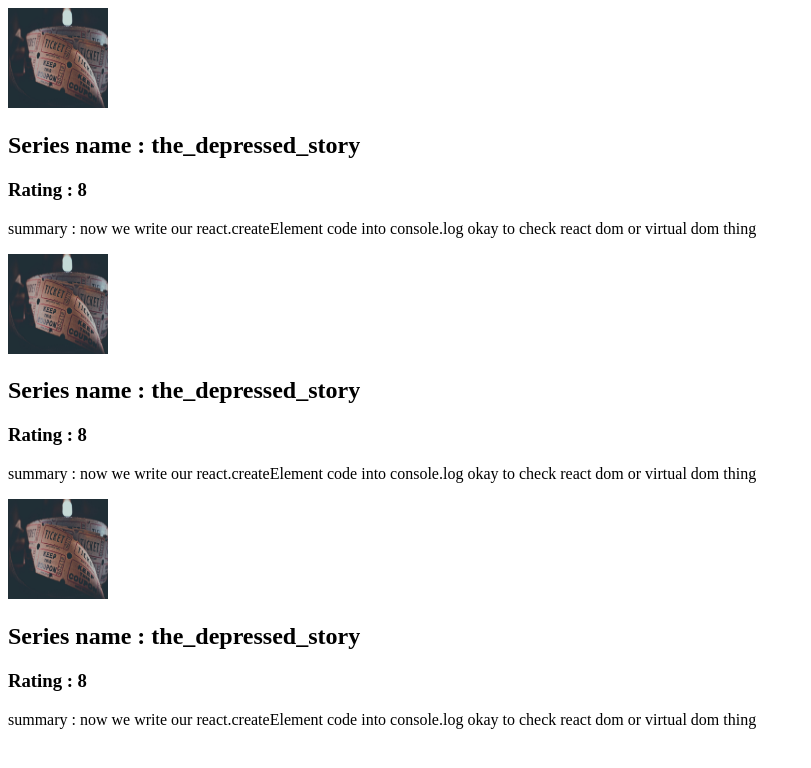
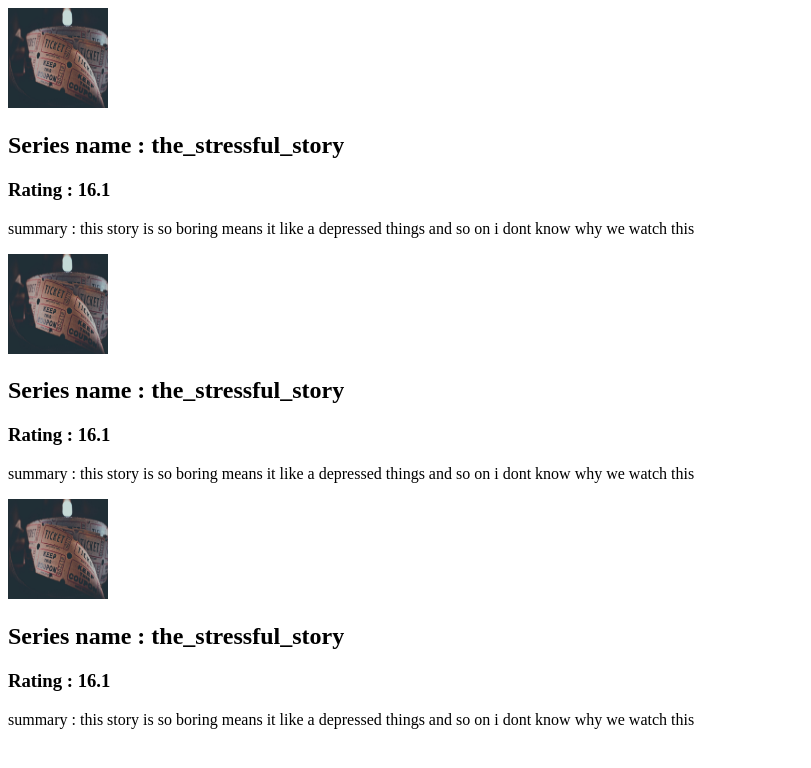
Before and after one commit to keshavnagar/first-react, a React (Vite) app: page / in a window 1280 px wide. Shown: the top 768 px of the page, without its empty margins (0-811 px from the left). Built offline with nearby package versions, Linux system fonts and the light colour scheme.

Commit message:
dynamic variable and operations

```diff
--- a/src/App.jsx
+++ b/src/App.jsx
@@ -65,6 +65,9 @@ function App() {
 }
 
 const Card = () => {
+  const series_name = "the_stressful_story";
+  const rating = "9";
+  const summary = "this story is so boring means it like a depressed things and so on i dont know why we watch this";
   return (
     <div>
       <div>
@@ -75,11 +78,10 @@ const Card = () => {
           alt=""
         />
       </div>
-      <h2>Series name : the_depressed_story</h2>
-      <h3>Rating : 8</h3>
+      <h2>Series name : {series_name}</h2>
+      <h3>Rating : {5+3+8.1}</h3>
       <p>
-        summary : now we write our react.createElement code into console.log
-        okay to check react dom or virtual dom thing
+        summary : {summary}
       </p>
     </div>
   );
@@ -88,3 +90,19 @@ const Card = () => {
 export default App;
 
 // aaj ke liye itna hi
+
+
+// dynamic values in jsx :
+
+// we can add any variables of our component in jsx using {} syntax.
+
+// function MyComponent(){
+// const value = "hello";
+// return <p>{value}</p>;
+// }
+
+// jsx allows you to write js expressions inside curly brace includes operations, function calls , js expressions produce a value.
+
+// return <div> the result is : {1+2+3} </div>
+
+// so first we seen the variable which declare dynamically and then we use as a props and we also do operatoins in curly braces like plus minus and so on
```
